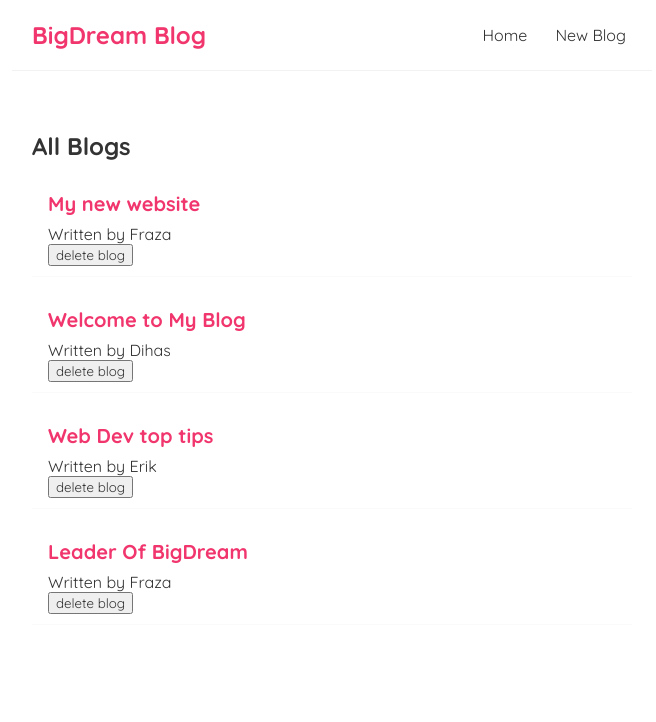
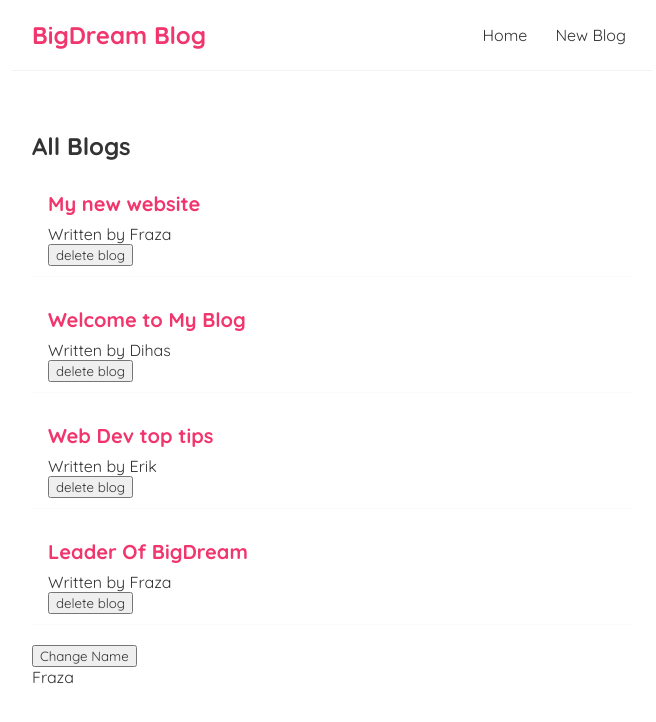
Before and after one commit to FrazaAdityaWiguna/Belajar-React-JS, a React (Create React App) app: page / in a window 1280 px wide. Shown: the top 722 px of the page, without its empty margins (308-964 px from the left). Built offline with nearby package versions, Linux system fonts and the light colour scheme.

Commit message:
useEffect

```diff
--- a/src/Home.js
+++ b/src/Home.js
@@ -1,4 +1,4 @@
-import React, { useState } from 'react';
+import React, { useEffect, useState } from 'react';
 import BlogList from './BlogList';
 
 const Home = () => {
@@ -24,10 +24,17 @@ const Home = () => {
     },
   ]);
 
+  const [name, setName] = useState('Fraza');
+
   const handleDelete = (id) => {
     const newBlogs = blogs.filter((blog) => blog.id !== id);
     setBlogs(newBlogs);
   };
+
+  useEffect(() => {
+    console.log('use Effect ran');
+    console.log(name);
+  }, [name]);
 
   return (
     <div className="home">
@@ -36,6 +43,10 @@ const Home = () => {
         title="All Blogs"
         handleDeleteHome={handleDelete}
       />
+      <button type="button" onClick={() => setName('King')}>
+        Change Name
+      </button>
+      <p>{name}</p>
     </div>
   );
 };
```
